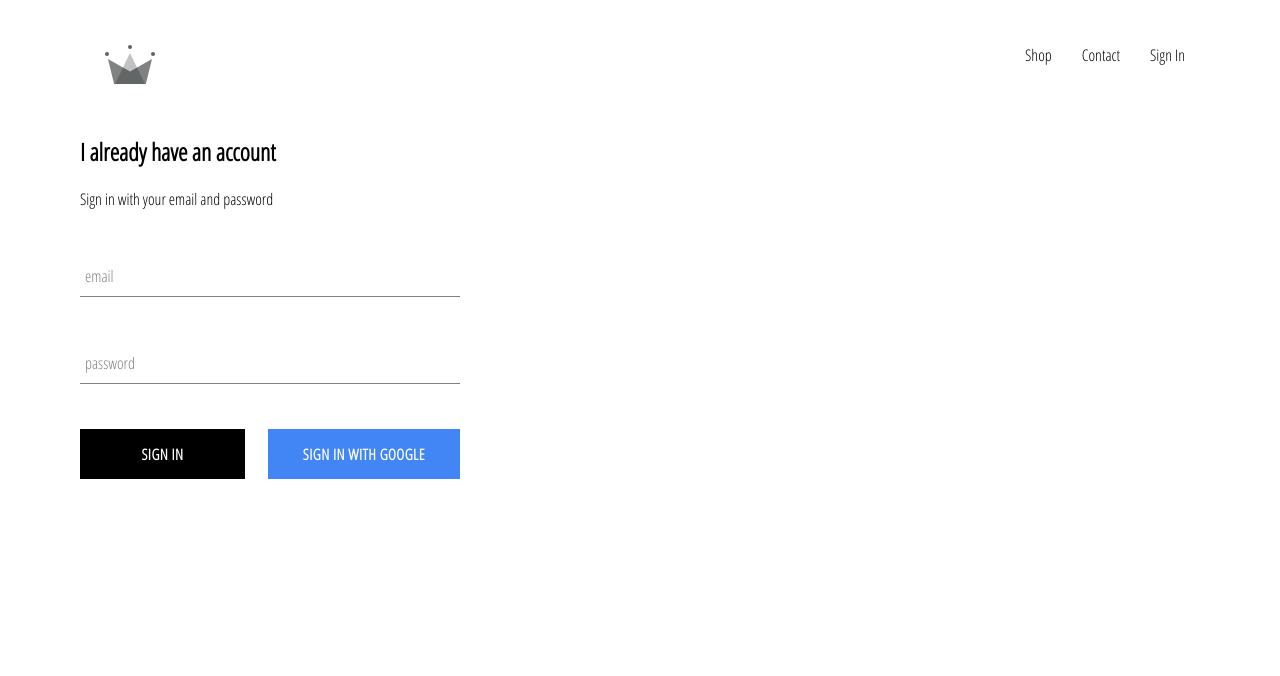
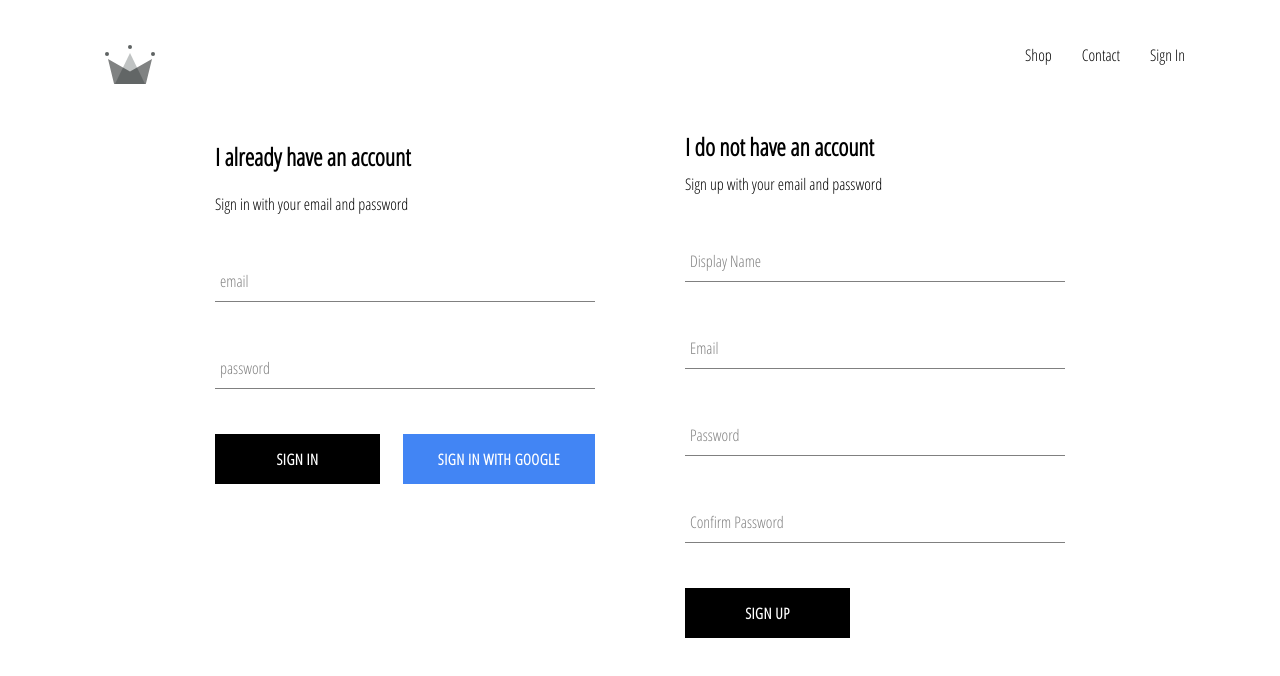
Before and after one commit to Chris-DJ-Kim/ecommerce-project, a React (Create React App) app: page /signin in a window 1280 px wide. Shown: the top 676 px of the page. Built offline with nearby package versions, Linux system fonts and the light colour scheme; no server answers.

Commit message:
Implemented firebase utils, included ability to store authenticated users into firestore database

```diff
--- a/src/App.js
+++ b/src/App.js
@@ -6,7 +6,7 @@
 import ShopPage from './pages/shop/shop.component'
 import Header from './components/header/header.component'
 import SignInAndSignUpPage from './components/sign-in-and-sign-up/sign-in-and-sign-up.component'
-import {auth} from './firebase/firebase.utils'
+import {auth, createUserProfileDocument} from './firebase/firebase.utils'
 
 class App extends React.Component {
   constructor(){
@@ -20,10 +20,25 @@
   unsubscribeFromAuth = null;
 
   componentDidMount() {
-    this.unsubscribeFromAuth = auth.onAuthStateChanged(user => {
-      this.setState({currentUser: user});
-      console.log(user);
-    })
+    this.unsubscribeFromAuth = auth.onAuthStateChanged(async userAuth => {
+      if (userAuth){
+        const userRef = await createUserProfileDocument(userAuth);
+
+        userRef.onSnapshot(snapShot => {
+          this.setState({
+            currentUser:{
+              id: snapShot.id,
+              ...snapShot.data()
+            }
+          },() => {
+            console.log(this.state);
+          })
+        });
+      }
+      else{
+        this.setState({currentUser: userAuth});
+      }
+    });
   }
 
   componentWillUnmount(){
--- a/src/components/sign-in-and-sign-up/sign-in-and-sign-up.component.jsx
+++ b/src/components/sign-in-and-sign-up/sign-in-and-sign-up.component.jsx
@@ -1,12 +1,14 @@
 import React from 'react';
 
 import SignIn from '../sign-in/sign-in.component'
+import SignUp from '../sign-up/sign-up.component'
 
 import './sign-in-and-sign-up.styles.scss';
 
 const SignInAndSignUpPage = () => (
     <div className='sign-in-and-sign-up'>
     <SignIn/>
+    <SignUp/>
     </div>
 )
 
--- a/src/components/sign-in-and-sign-up/sign-in-and-sign-up.styles.scss
+++ b/src/components/sign-in-and-sign-up/sign-in-and-sign-up.styles.scss
@@ -0,0 +1,6 @@
+.sign-in-and-sign-up {
+    width:850px;
+    display: flex;
+    justify-content: space-between;
+    margin: 30px auto;
+}
--- /dev/null
+++ b/src/components/sign-up/sign-up.component.jsx
@@ -0,0 +1,113 @@
+import React from 'react';
+
+import FormInput from '../form-input/form-input.component';
+import CustomButton from '../custom-button/custom-button.component';
+
+import {auth, createUserProfileDocument} from '../../firebase/firebase.utils'
+
+import './sign-up.styles.scss';
+
+class SignUp extends React.Component{
+    constructor(){
+        super();
+
+        this.state = {
+            displayName:'',
+            email: '',
+            password: '',
+            confirmPassword: ''
+        }
+    }
+
+    handleSubmit = async event => {
+        event.preventDefault();
+
+        const {displayName, email, password, confirmPassword} = this.state;
+
+        if(password !== confirmPassword){
+            alert("Passwords don't match!")
+            return;
+        }
+
+        try {
+            const {user} = await auth.createUserWithEmailAndPassword(email, password)
+
+            await createUserProfileDocument(user, {displayName});
+
+            this.setState(
+                {
+                    displayName:'',
+                    email: '',
+                    password: '',
+                    confirmPassword: ''
+                }
+            )
+
+        } catch (error) {
+            console.error(error);
+        }
+    }
+
+    handleChange = event => {
+        const {name, value} = event.target;
+
+        this.setState({[name]: value});
+    }
+
+    render(){
+        const {displayName, email, password, confirmPassword} = this.state;
+
+        return(
+            <div className='sign-up'>
+            <h2 className='title'>
+            I do not have an account
+            </h2>
+            <span> Sign up with your email and password</span>
+            <form className='sign-up-form' onSubmit={this.handleSubmit}>
+            <FormInput
+            type='test'
+            name='displayName'
+            value={displayName}
+            onChange={this.handleChange}
+            label='Display Name'
+            required
+            />
+
+            <FormInput
+            type='email'
+            name='email'
+            value={email}
+            onChange={this.handleChange}
+            label='Email'
+            required
+            />
+
+            <FormInput
+            type='password'
+            name='password'
+            value={password}
+            onChange={this.handleChange}
+            label='Password'
+            required
+            />
+
+            <FormInput
+            type='password'
+            name='confirmPassword'
+            value={confirmPassword}
+            onChange={this.handleChange}
+            label='Confirm Password'
+            required
+            />
+
+            <CustomButton type='submit'>
+            Sign Up
+            </CustomButton>
+            </form>
+            </div>
+        )
+
+    }
+}
+
+export default SignUp;
--- /dev/null
+++ b/src/components/sign-up/sign-up.styles.scss
@@ -0,0 +1,10 @@
+.sign-up{
+    display:flex;
+    flex-direction: column;
+    width:380px;
+
+    .title{
+        margin:10px 0;
+    }
+
+}
--- a/src/firebase/firebase.utils.js
+++ b/src/firebase/firebase.utils.js
@@ -13,6 +13,31 @@
     measurementId: "G-ZKP0RRN3ZW"
   };
 
+  export const createUserProfileDocument = async(userAuth, additionalData) => {
+    if (!userAuth) return;
+
+    const userRef = firestore.doc(`users/${userAuth.uid}`);
+
+    const snapShot = await userRef.get()
+
+    if(!snapShot.exists) {
+        const {displayName, email} = userAuth;
+        const createdAt = new Date();
+
+        try{
+            await userRef.set({
+                displayName,
+                email,
+                createdAt,
+                ...additionalData,
+            })
+        } catch(error){
+            console.log('Error creating user', error.message);
+        }
+
+    }
+    return userRef;
+  };
 
   firebase.initializeApp(config);
 
```
